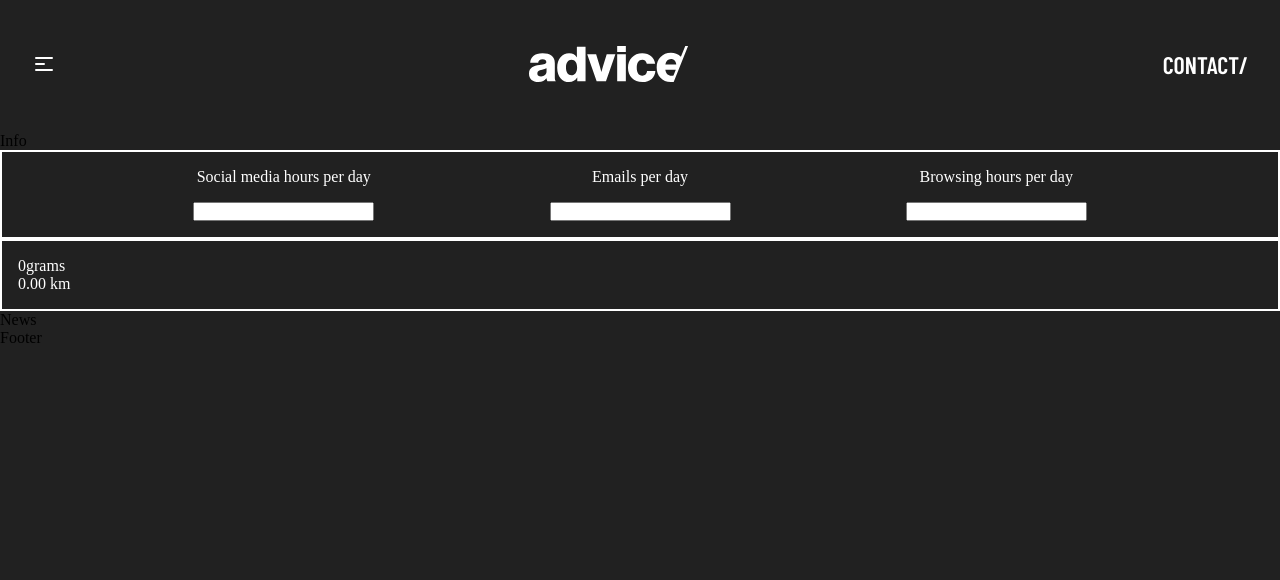
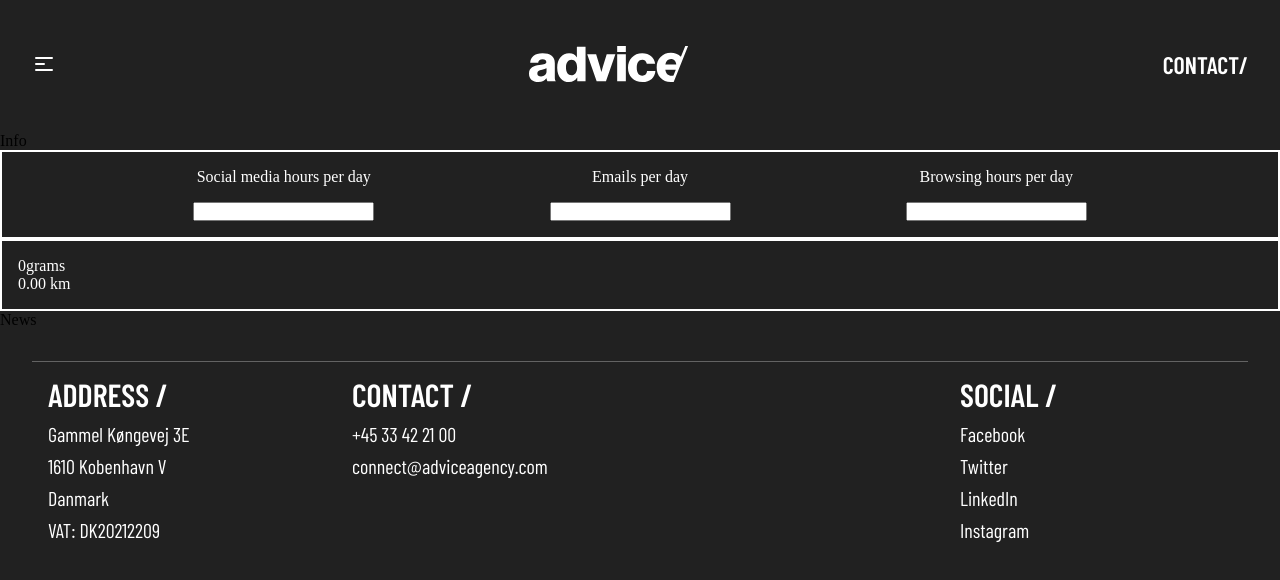
Before and after one commit to ThordurTh/sustainable-web, a React (Vite) app: page / in a window 1280 px wide. Shown: the top 580 px of the page. Built offline with nearby package versions, Linux system fonts and the light colour scheme.

Commit message:
footer done

```diff
--- a/src/components/Footer.jsx
+++ b/src/components/Footer.jsx
@@ -1,7 +1,30 @@
 import React from "react";
 import "../styles/footer.scss";
 function Footer() {
-  return <div>Footer</div>;
+  return (
+    <div className="footer-wrapper">
+      <div className="address">
+        <h3>ADDRESS /</h3>
+        <p>Gammel Køngevej 3E</p>
+        <p>1610 Kobenhavn V</p>
+        <p>Danmark</p>
+        <p>VAT: DK20212209</p>
+      </div>
+      <div className="contact">
+        <h3>CONTACT /</h3>
+        <p>+45 33 42 21 00</p>
+        <p>connect@adviceagency.com</p>
+      </div>
+
+      <div className="social">
+        <h3>SOCIAL /</h3>
+        <p>Facebook</p>
+        <p>Twitter</p>
+        <p>LinkedIn</p>
+        <p>Instagram</p>
+      </div>
+    </div>
+  );
 }
 
 export default Footer;
--- a/src/styles/footer.scss
+++ b/src/styles/footer.scss
@@ -0,0 +1,55 @@
+@import "../index.scss";
+
+.footer-wrapper {
+  margin: 2rem;
+  border: 0 solid;
+  border-color: hsla(0, 0%, 65%, 0.5);
+  border-top-width: 1px;
+  font-family: var(--fontMain);
+  color: var(--colorTextPrimary);
+  padding: 1rem;
+  display: flex;
+  flex-direction: column;
+  gap: 2rem;
+  .address {
+    line-height: 2rem;
+    h3 {
+      font-size: 2rem;
+      padding-bottom: 0.5rem;
+    }
+    p {
+      font-size: 1.25rem;
+    }
+  }
+  .contact {
+    line-height: 2rem;
+    h3 {
+      font-size: 2rem;
+      padding-bottom: 0.5rem;
+    }
+    p {
+      font-size: 1.25rem;
+    }
+  }
+  .social {
+    line-height: 2rem;
+    h3 {
+      font-size: 2rem;
+      padding-bottom: 0.5rem;
+    }
+    p {
+      font-size: 1.25rem;
+    }
+  }
+
+  @media (min-width: 768px) {
+    display: grid;
+    grid-template-columns: 1fr 1fr 1fr 1fr;
+  }
+  .contact {
+    grid-column: 2/4;
+  }
+  .social {
+    grid-column: 4/5;
+  }
+}
```
